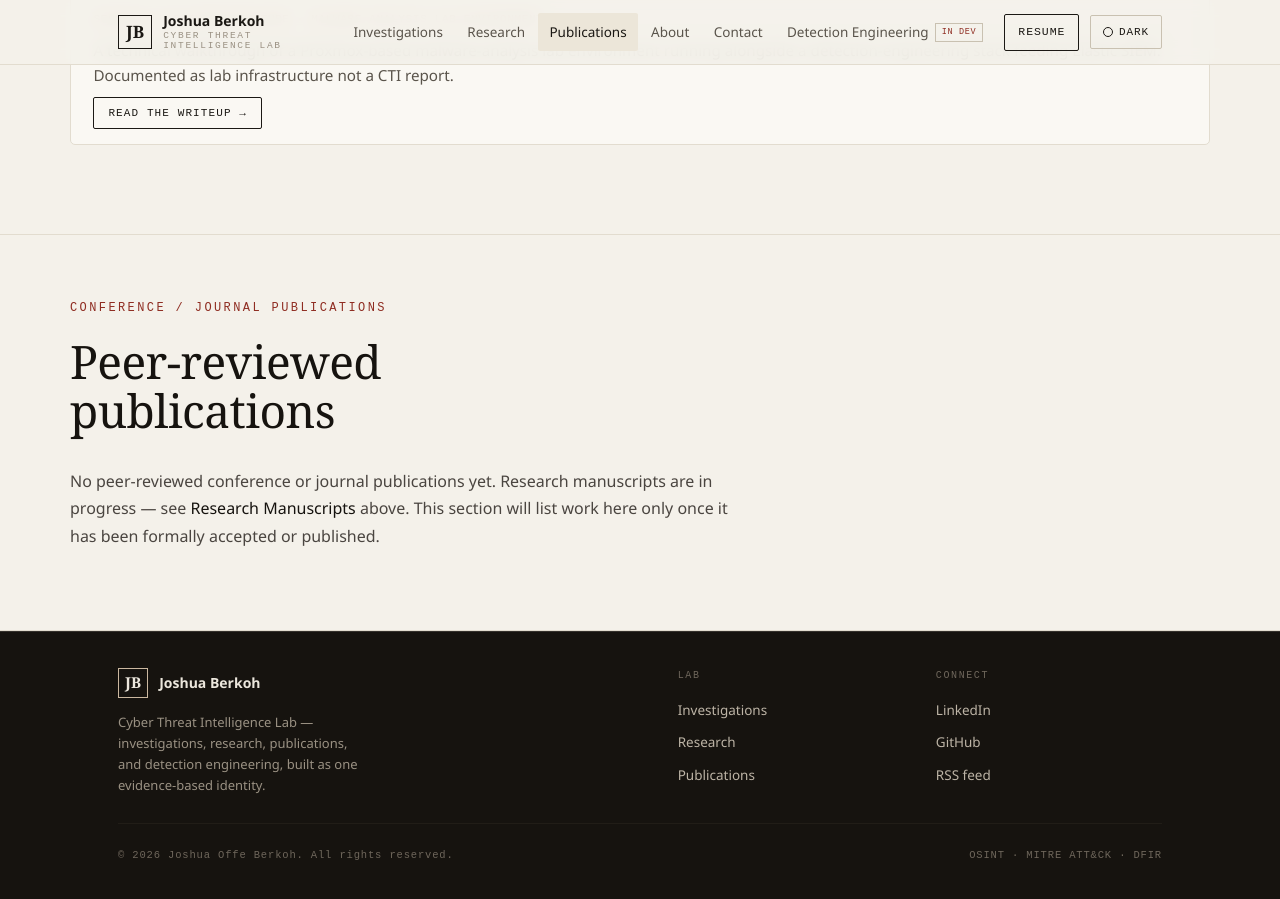
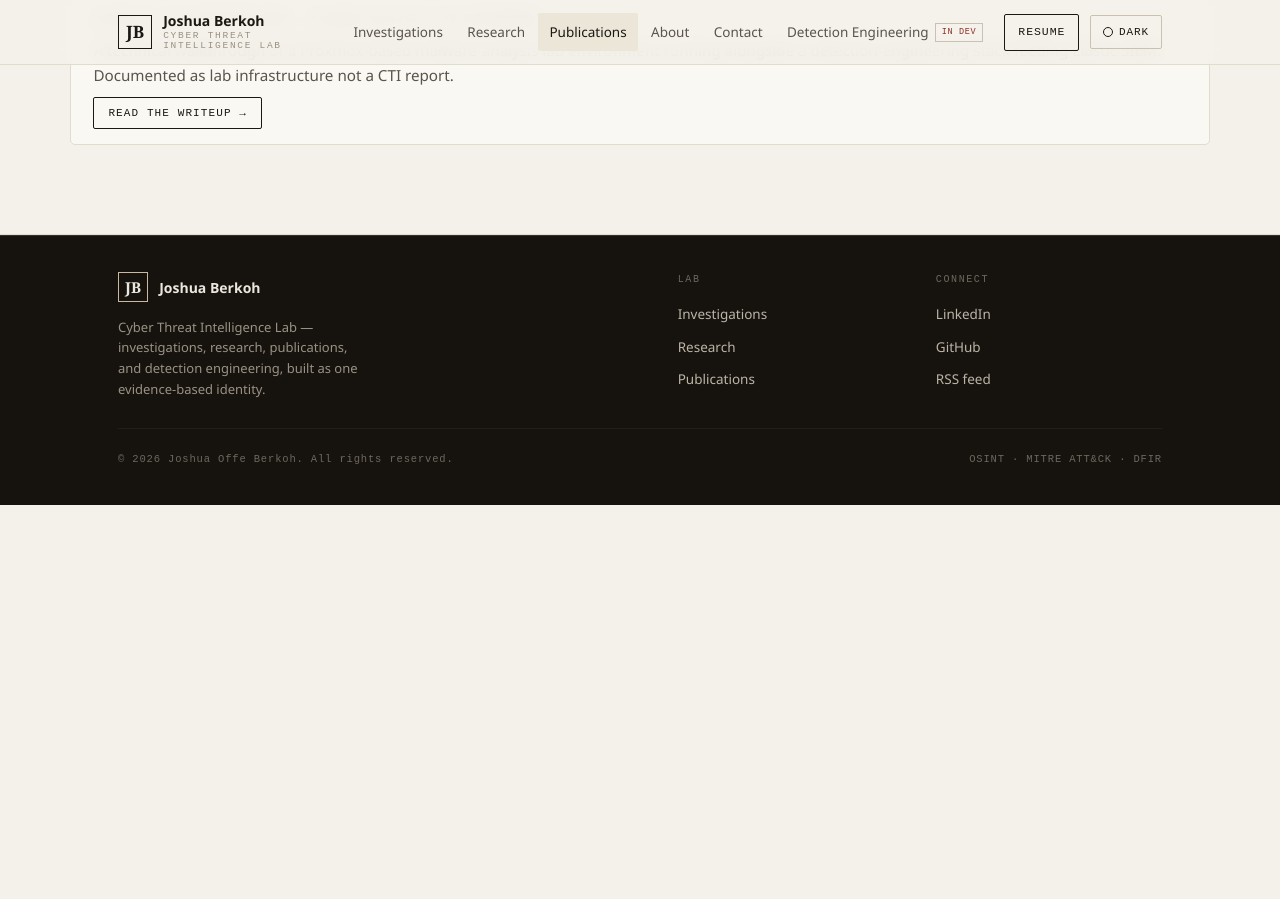
Before and after one commit to joshberk/joshberk.github.io, a Jekyll site: the page built from publications.md, in a window 1280 px wide and 900 px high, scrolled down 3711 px. Built offline with Jekyll 4.4.1, drawn with Linux system fonts in a browser that asks for light colours; after the commit the page ends 4216 px from its top, so only the background shows below that.

Commit message:
Publications: remove empty peer-reviewed section (accepted work shown under manuscripts)

```diff
--- a/publications.md
+++ b/publications.md
@@ -76,11 +76,3 @@ permalink: /publications/
     </article>
   </div>
 </section>
-
-<section class="home-section" id="peer-reviewed">
-  <div class="section-heading">
-    <p class="section-kicker">Conference / Journal Publications</p>
-    <h2>Peer-reviewed publications</h2>
-  </div>
-  <p class="pub-empty">No peer-reviewed conference or journal publications yet. Research manuscripts are in progress — see <a href="#research-manuscripts">Research Manuscripts</a> above. This section will list work here only once it has been formally accepted or published.</p>
-</section>
```
